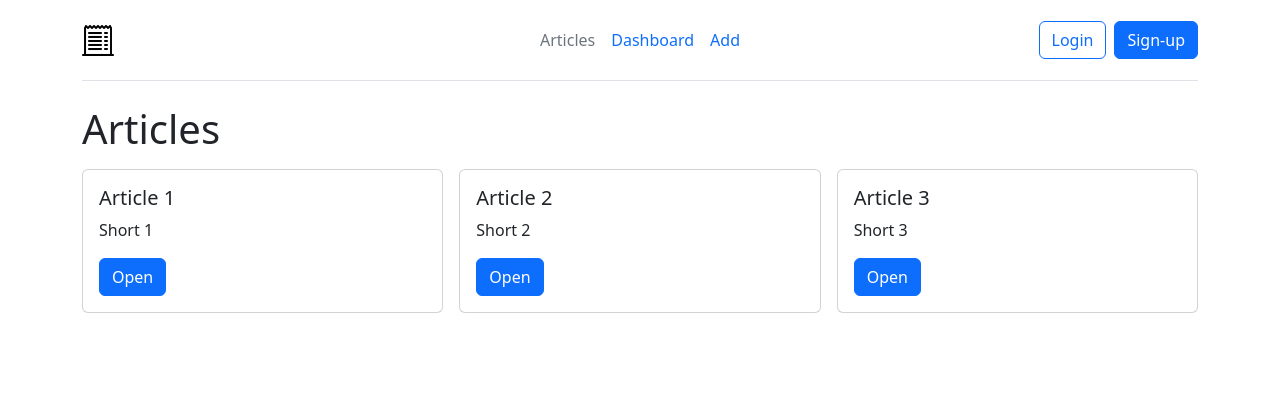
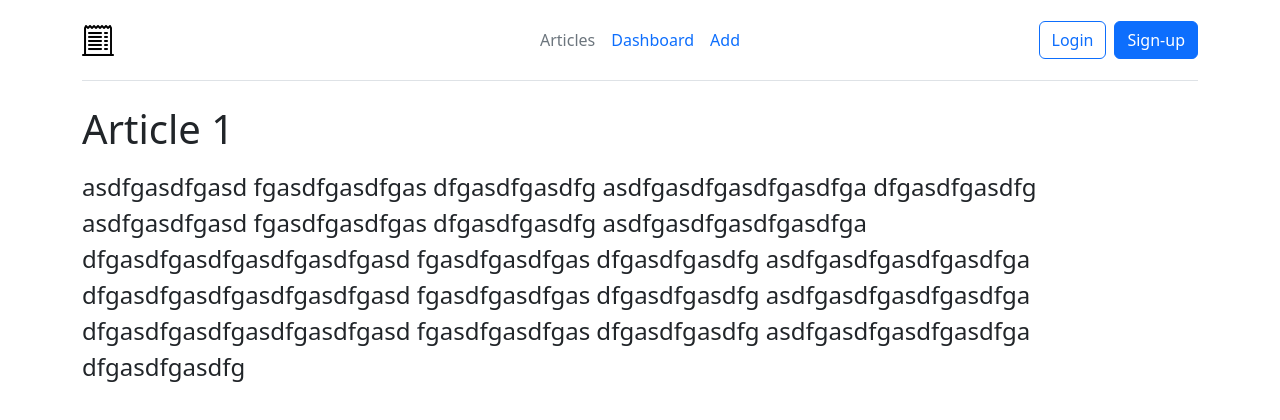
Before and after one commit to Dmitry27Zh/react-blog, a React (Create React App) app: page /articles/1 in a window 1280 px wide. Shown: the top 420 px of the page. Built offline with nearby package versions, Linux system fonts and the light colour scheme.

Commit message:
Create ArticlePage

```diff
--- a/src/App.js
+++ b/src/App.js
@@ -1,13 +1,20 @@
 import './App.css'
 import Header from './components/header'
-import Articles from './layouts/articles'
+import ArticlePage from './layouts/articlePage'
+
+const article = {
+  id: 1,
+  name: 'Article 1',
+  short: 'Short 1',
+  long: 'asdfgasdfgasd fgasdfgasdfgas dfgasdfgasdfg asdfgasdfgasdfgasdfga dfgasdfgasdfg asdfgasdfgasd fgasdfgasdfgas dfgasdfgasdfg asdfgasdfgasdfgasdfga dfgasdfgasdfgasdfgasdfgasd fgasdfgasdfgas dfgasdfgasdfg asdfgasdfgasdfgasdfga dfgasdfgasdfgasdfgasdfgasd fgasdfgasdfgas dfgasdfgasdfg asdfgasdfgasdfgasdfga dfgasdfgasdfgasdfgasdfgasd fgasdfgasdfgas dfgasdfgasdfg asdfgasdfgasdfgasdfga dfgasdfgasdfg',
+}
 
 function App() {
   return (
     <div className="App">
       <div className="container">
         <Header />
-        <Articles />
+        <ArticlePage {...article} />
       </div>
     </div>
   )
--- /dev/null
+++ b/src/components/article.jsx
@@ -0,0 +1,11 @@
+const Article = (props) => {
+  const { long } = props
+
+  return (
+    <div className="fs-4">
+      <p>{long}</p>
+    </div>
+  )
+}
+
+export default Article
--- a/src/components/articlesList.jsx
+++ b/src/components/articlesList.jsx
@@ -21,6 +21,7 @@ const ArticlesList = () => {
       long: 'Long 3',
     },
   ]
+
   return (
     <div className="row row-cols-1 row-cols-sm-2 row-cols-md-3 g-3">
       {articles.map((article) => {
--- /dev/null
+++ b/src/layouts/articlePage.jsx
@@ -0,0 +1,14 @@
+import Article from '../components/article'
+import Page from './page'
+
+const ArticlePage = (props) => {
+  const { name, ...rest } = props
+
+  return (
+    <Page title={name}>
+      <Article {...rest} />
+    </Page>
+  )
+}
+
+export default ArticlePage
```
